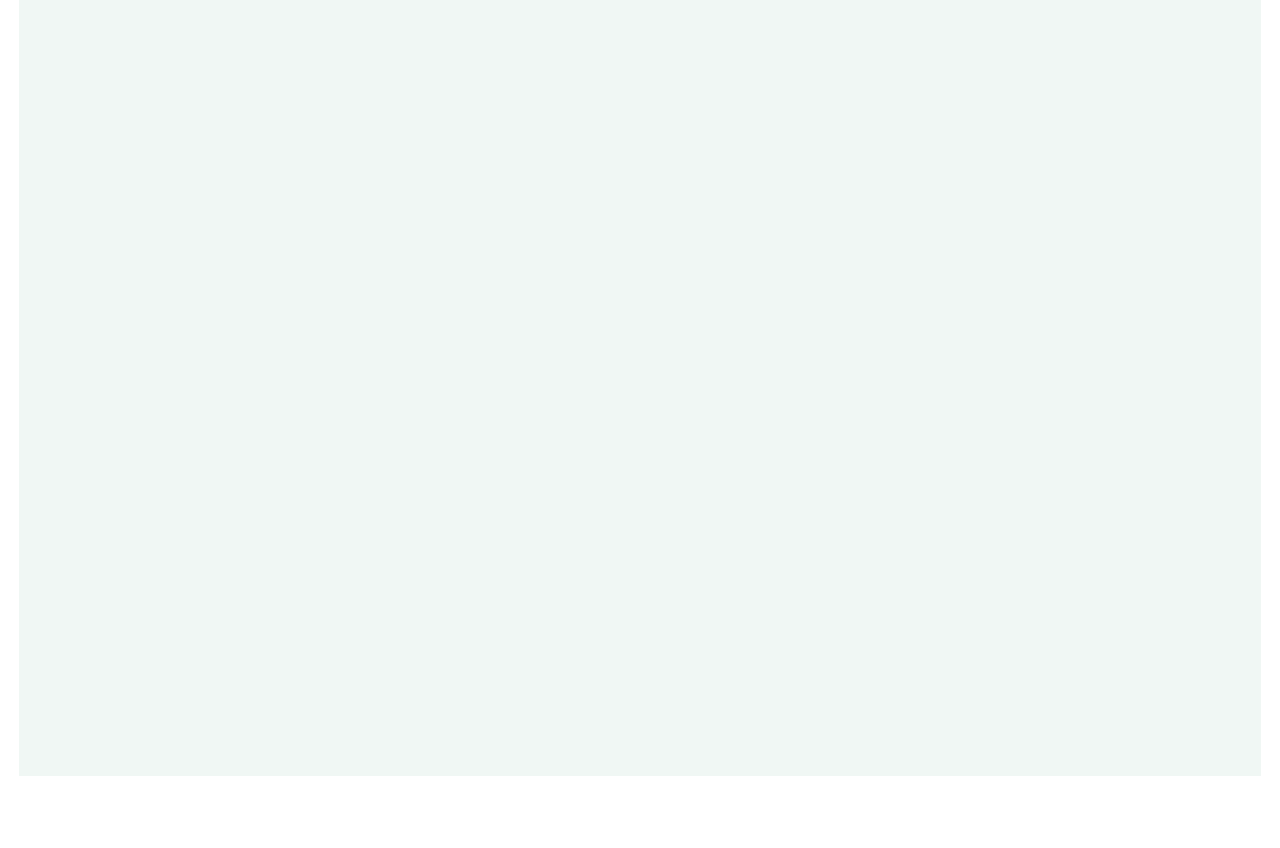
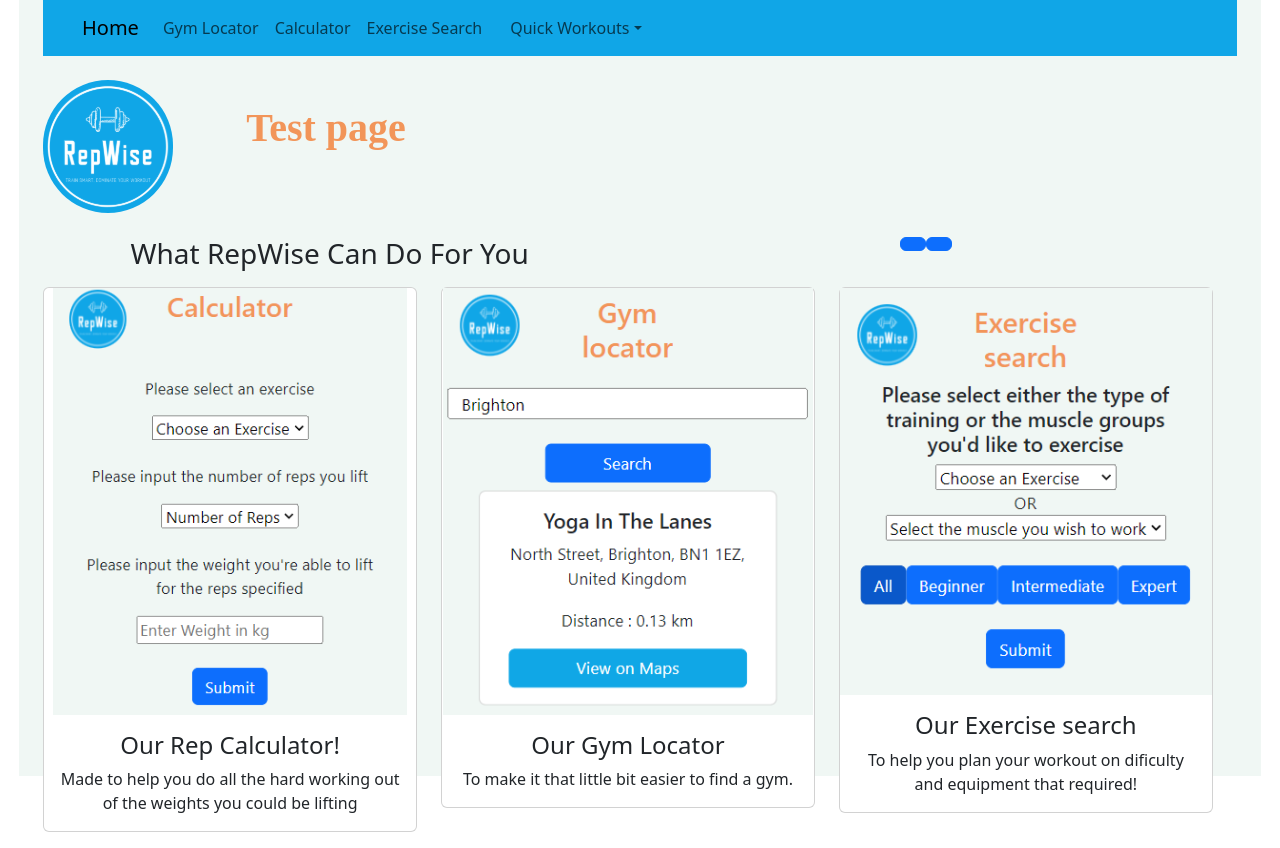
Before and after one commit to Theojeddy/Weightlifting-rep-calculator, a React (Create React App) app: page /TestPage in a window 1280 px wide. Before the commit this address had no page. Before the commit the page ends 800 px from the top, so only its background shows below. Built offline with nearby package versions, Linux system fonts and the light colour scheme.

Commit message:
test page with carousel added, not functional

```diff
--- a/src/App/App.js
+++ b/src/App/App.js
@@ -8,6 +8,7 @@
 import QWLegs from "../Pages/QWLegs";
 import QWPush from "../Pages/QWPush";
 import QWPull from "../Pages/QWPull";
+import TestPage from "../Pages/TestPage";
 
 
 
@@ -73,6 +74,10 @@
                 />
               }
             />
+            <Route
+              path="/TestPage"
+              element={<TestPage title={title} setTitle={setTitle} />}
+            />
           </Routes>
         </BrowserRouter>
       </div>
--- a/src/Pages/Home.js
+++ b/src/Pages/Home.js
@@ -52,7 +52,7 @@
           </h5>
         </div>
       </div>
-
+      {/* Carousel start */}
 
       <div className="row mt-4 pt-5"></div>
       <div className="row mt-1 pt5">
--- /dev/null
+++ b/src/Pages/TestPage.js
@@ -0,0 +1,142 @@
+import React, { useEffect } from "react";
+import HeaderLogo from "../Components/Header/HeaderLogo";
+import Navbar from "../Components/NavBar/navbar";
+import CalcCarousel from "../Components/CarouselImg/CalcIMG";
+import GLCarousel from "../Components/CarouselImg/GLIMG";
+import ESCarousel from "../Components/CarouselImg/ESIMG";
+import MaddyProfile from "../Components/Team pictures/MaddyProfile";
+import TheoProfile from "../Components/Team pictures/TheoProfile";
+export default function TestPage({ title, setTitle }) {
+  useEffect(() => {
+    setTitle("Test page");
+  }, [setTitle]);
+  return (
+    <div className="container-fluid vw4">
+      <Navbar title={title} />
+
+      <div className="row">
+        <div className="col-2 mt-4 text-start d-flex flex-column">
+          <div style={{ width: "15vw" }}>
+            <HeaderLogo />
+          </div>
+        </div>
+
+        <div className="col-10 mt-5 text-start">
+          <div className="row">
+            <h1 className="Title">{title}</h1>
+          </div>
+        </div>
+        <div className="row mt-4">
+          {/* Carousel start */}
+          <div class="container">
+            <div class="row">
+              <div class="col-6">
+                <h3 class="mb-3">What RepWise Can Do For You </h3>
+              </div>
+              <div class="col-6 text-right">
+                <a
+                  class="btn btn-primary mb-3 mr-1"
+                  href="#carouselExampleIndicators2"
+                  role="button"
+                  data-slide="prev"
+                >
+                  <i class="fa fa-arrow-left"></i>
+                </a>
+                <a
+                  class="btn btn-primary mb-3 "
+                  href="#carouselExampleIndicators2"
+                  role="button"
+                  data-slide="next"
+                >
+                  <i class="fa fa-arrow-right"></i>
+                </a>
+              </div>
+              <div class="col-12">
+                <div
+                  id="carouselExampleIndicators2"
+                  class="carousel slide"
+                  data-ride="carousel"
+                >
+                  <div class="carousel-inner">
+                    <div class="carousel-item active">
+                      <div class="row">
+                        <div class="col-md-4 mb-3">
+                          <div class="card">
+                            <CalcCarousel />
+                            <div class="card-body">
+                              <h4 class="card-title"> Our Rep Calculator!</h4>
+                              <p class="card-text">
+                                Made to help you do all the hard working out of
+                                the weights you could be lifting
+                              </p>
+                            </div>
+                          </div>
+                        </div>
+                        <div class="col-md-4 mb-3">
+                          <div class="card">
+                            <GLCarousel />
+                            <div class="card-body">
+                              <h4 class="card-title">Our Gym Locator</h4>
+                              <p class="card-text">
+                                To make it that little bit easier to find a gym.
+                              </p>
+                            </div>
+                          </div>
+                        </div>
+                        <div class="col-md-4 mb-3">
+                          <div class="card">
+                            <ESCarousel />
+                            <div class="card-body">
+                              <h4 class="card-title">Our Exercise search</h4>
+                              <p class="card-text">
+                                To help you plan your workout on dificulty and
+                                equipment that required!
+                              </p>
+                            </div>
+                          </div>
+                        </div>
+
+                        <div class="carousel-item">
+                          <div class="col-md-4 mb-3">
+                            <div class="card">
+                              <MaddyProfile />
+                              <div class="card-body">
+                                <h4 class="card-title">Maddy</h4>
+                                <p class="card-text">
+                                  With supporting text below as a natural
+                                  lead-in to additional content.
+                                </p>
+                              </div>
+                            </div>
+                          </div>
+
+                      <div class="carousel-item">
+
+                          <div class="col-md-4 mb-3">
+                            <div class="card">
+                              <TheoProfile />
+                              <div class="card-body">
+                                <h4 class="card-title">Theo</h4>
+                                <p class="card-text">
+                                  With supporting text below as a natural
+                                  lead-in to additional content.
+                                </p>
+                              </div>
+                            </div>
+                          </div>
+                          <div class="col-md-4 mb-3"></div>
+                        </div>
+                      </div>
+                    </div>
+                  </div>
+                </div>
+                </div>
+                      </div>
+              </div>
+            </div>
+          </div>
+
+      </div>
+    </div>
+  );
+}
```
